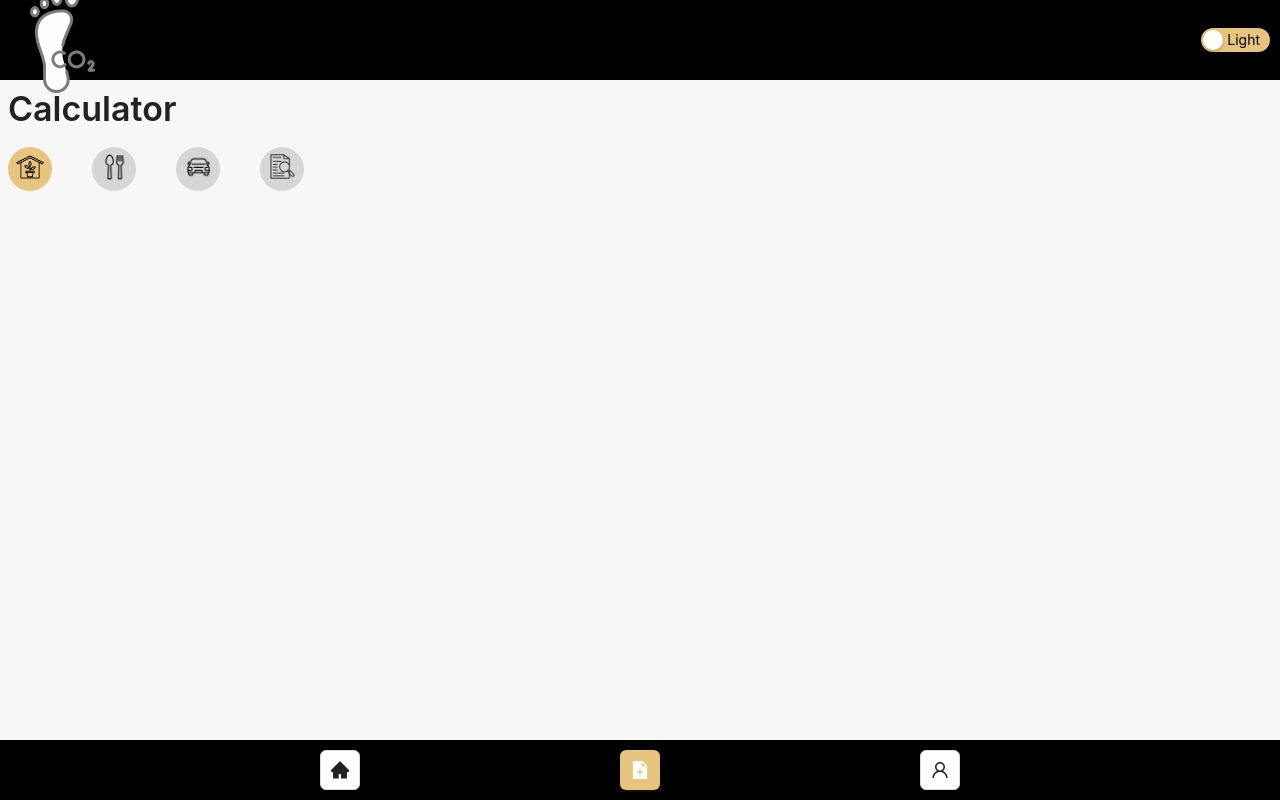
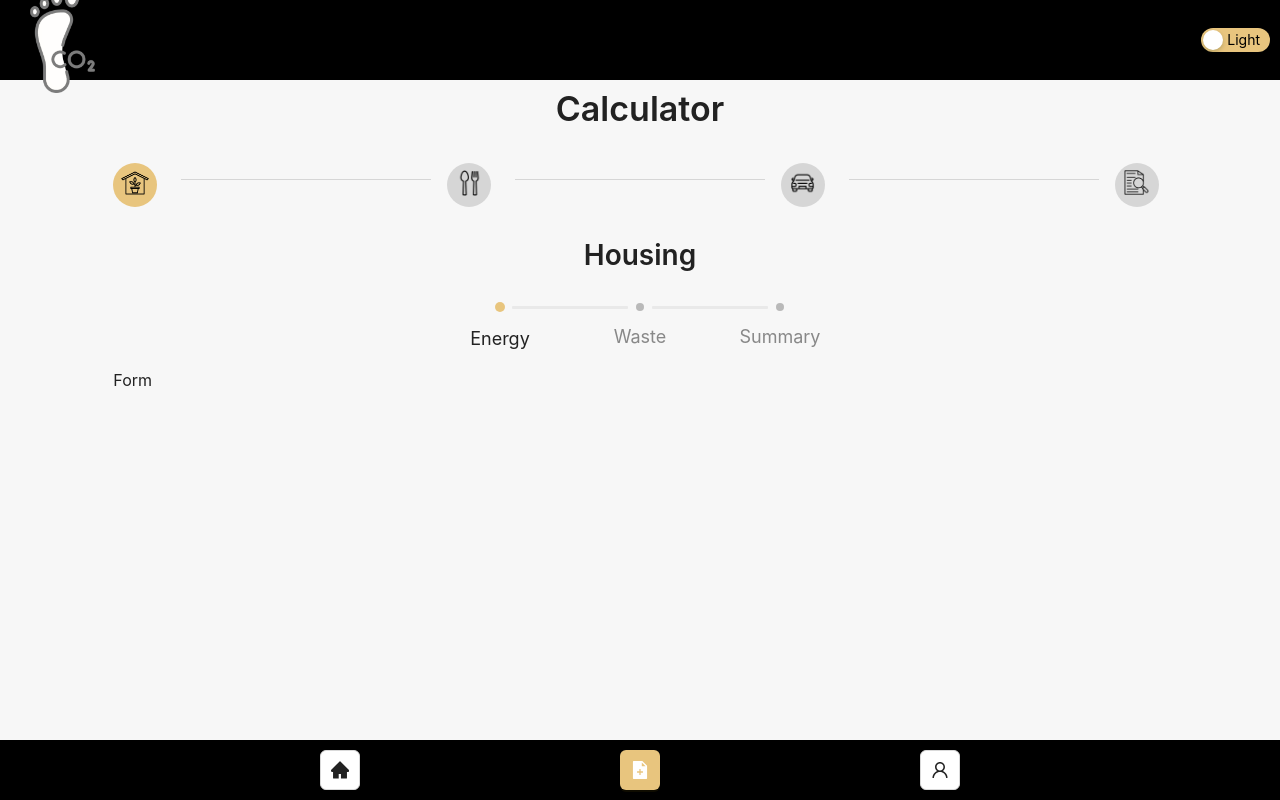
Before and after one commit to FabricioSalomon/carbon-footprint-calculator, a Next.js app in the folder web/: page /form in a window 1280 px wide. Built offline with nearby package versions, Linux system fonts and the light colour scheme.

Commit message:
feat: add step to component map logic

```diff
--- a/web/src/components/organisms/FootprintForm/index.tsx
+++ b/web/src/components/organisms/FootprintForm/index.tsx
@@ -1,14 +1,23 @@
 "use client";
 
-import { Title } from "@/components/atoms";
-import { Col, Form, Row } from "antd";
-import { FootprintFormInitialValues } from "./types";
+import { Subtitle, Title } from "@/components/atoms";
 import { FormSteps } from "@/components/molecules";
+import { Col, Form, Row, Steps } from "antd";
+import { useState } from "react";
+import { FootprintFormInitialValues, StepToComponentMap } from "./types";
 
 const { useForm } = Form;
 
 export function FootprintForm() {
   const [form] = useForm();
+  const [currentStep, setCurrentStep] = useState<number>(0);
+
+  function handleStepClick(step: number): void {
+    if (step === currentStep) {
+      return;
+    }
+    setCurrentStep(step);
+  }
 
   const initialValues: FootprintFormInitialValues = {
     housing: {
@@ -17,19 +26,81 @@ export function FootprintForm() {
     },
   };
 
+  const stepToComponentMap: StepToComponentMap = {
+    0: (
+      <Row justify="center" gutter={[0, 16]}>
+        <Col xs={24}>
+          <Row justify="center">
+            <Col>
+              <Subtitle>Housing</Subtitle>
+            </Col>
+          </Row>
+        </Col>
+        <Col>
+          <Steps
+            progressDot
+            current={0}
+            items={[
+              {
+                title: "Energy",
+              },
+              {
+                title: "Waste",
+              },
+              {
+                title: "Summary",
+              },
+            ]}
+          />
+        </Col>
+        <Col xs={24}>
+          <>Form</>
+        </Col>
+      </Row>
+    ),
+    1: <></>,
+    2: <></>,
+    3: <></>,
+  };
+
   return (
-    <Row>
-      <Form name="footprint" form={form} initialValues={initialValues}>
+    <Row justify="center" gutter={[0, 16]}>
       <Col xs={24}>
+        <Row justify="center">
+          <Col>
             <Title>Calculator</Title>
+          </Col>
+        </Row>
+      </Col>
+      <Col xs={20}>
+        <Form
+          form={form}
+          name="footprint"
+          initialValues={initialValues}
+          style={{
+            width: "100%",
+          }}
+        >
+          <Col xs={24}>
+            <Row justify="center" gutter={[0, 30]}>
+              <Col xs={24}>
+                <Form.Item name={["currentStep"]} noStyle>
+                  <FormSteps
+                    currentStep={currentStep}
+                    onStepClick={handleStepClick}
+                  />
+                </Form.Item>
               </Col>
               <Col xs={24}>
                 <Form.Item name={["currentStep"]} noStyle>
-            <FormSteps />
+                  {stepToComponentMap[currentStep]}
                 </Form.Item>
+              </Col>
+            </Row>
           </Col>
           <Col xs={24}></Col>
         </Form>
+      </Col>
     </Row>
   );
 }
--- a/web/src/components/organisms/FootprintForm/types.ts
+++ b/web/src/components/organisms/FootprintForm/types.ts
@@ -1,5 +1,6 @@
 import { FuelSourceEnum } from "@/types/dto";
 import { EGridSubRegionEnum } from "@/types/dto/EGridSubRegionEnum";
+import { ReactNode } from "react";
 
 export type Heat = {
   consumption: number;
@@ -19,3 +20,7 @@ export type Housing = {
 export type FootprintFormInitialValues = {
   housing: Housing;
 };
+
+export type StepToComponentMap = {
+  [key: number]: ReactNode;
+};
```
Lines whose indentation alone changed are shown as unchanged.
